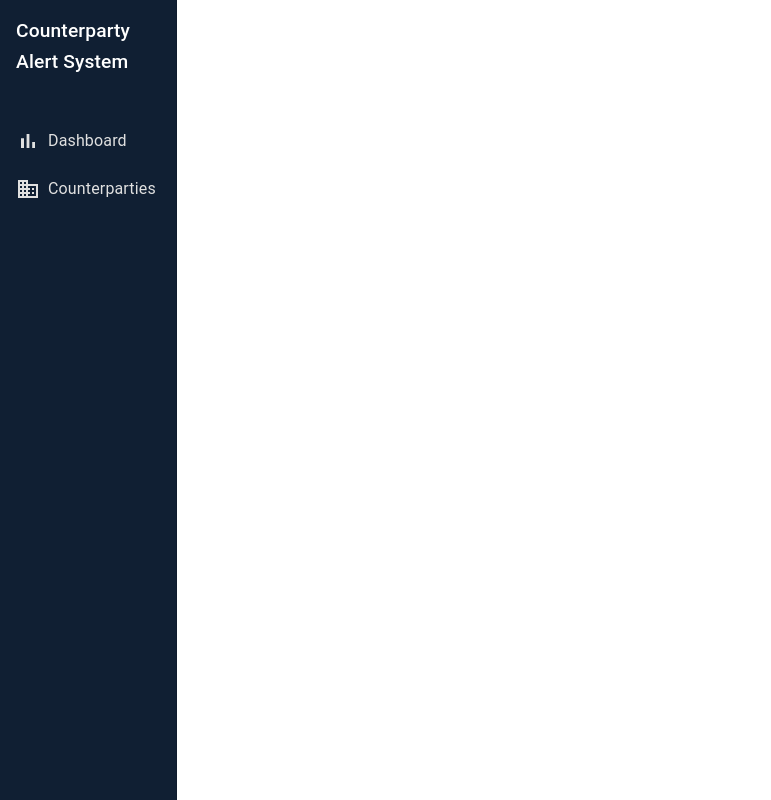
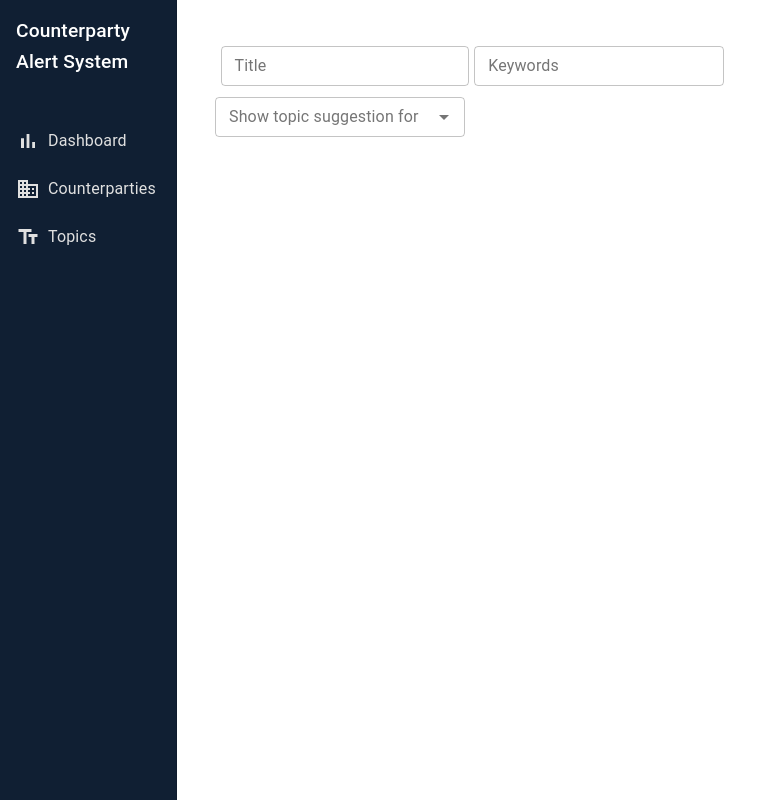
Before and after one commit to SGHKUST-FYP-Portfolio-Alert/portfolio-early-alert-intelligent-frontend, a React (Create React App) app: page /edit-topic in a window 1280 px wide. Shown: the whole page, without its empty margins (0-771 px from the left). Built offline with nearby package versions, Linux system fonts and the light colour scheme.

Commit message:
topic list and display topic edit page

```diff
--- a/src/App.js
+++ b/src/App.js
@@ -9,9 +9,10 @@ import Sidebar from './components/Sidebar'
 import Dashboard from './pages/Dashboard';
 import CounterpartyList from './pages/CounterpartyList';
 import Counterparty from './pages/Counterparty/Counterparty';
+import TopicList from './pages/TopicList';
 import { ThemeProvider } from '@material-ui/styles';
 import NewCounterparty from './pages/NewCounterparty';
-import AddKeyword from './pages/AddKeyword';
+import EditTopic from './pages/EditTopic';
 import { useState } from 'react';
 import Fab from '@material-ui/core/Fab';
 
@@ -86,7 +87,8 @@ function App() {
               <Route exact path="/counterparty-list" render={(props) => <CounterpartyList/>}/>
               <Route exact path="/counterparty" render={props => <Counterparty/>}/>
               <Route exact path="/new-counterparty" render={props => <NewCounterparty/>}/>
-              <Route exact path="/add-keyword" render={props => <AddKeyword/>}/>
+              <Route exact path="/edit-topic" render={props => <EditTopic/>}/>
+              <Route exact path="/topic-list" render={(props) => <TopicList/>}/>
             </Switch>
           </div>
           <Fab className={classes.fab} onClick={()=>setMobileSidebarOpen(true)}>
--- a/src/components/Sidebar.js
+++ b/src/components/Sidebar.js
@@ -6,6 +6,7 @@ import ListItemText from '@material-ui/core/ListItemText';
 import ListItemIcon from '@material-ui/core/ListItemIcon'
 import BarChartIcon from '@material-ui/icons/BarChart';
 import BusinessIcon from '@material-ui/icons/Business';
+import TextFieldsIcon from '@material-ui/icons/TextFields';
 import { makeStyles, Typography } from "@material-ui/core";
 import Hidden from '@material-ui/core/Hidden';
 
@@ -57,6 +58,11 @@ const sideBarItems = [
     label: 'Counterparties',
     route: '/counterparty-list',
     icon: <BusinessIcon />
+  },
+  {
+    label: 'Topics',
+    route: 'topic-list',
+    icon: <TextFieldsIcon />
   }
 ]
 const Sidebar = (props) => {
--- a/src/pages/AddKeyword.js
+++ /dev/null
@@ -1,53 +0,0 @@
-import { makeStyles } from '@material-ui/core/styles';
-import { useEffect, useState } from 'react';
-import { withRouter } from 'react-router-dom';
-import axios from 'axios';
-import { serverURL } from '../constants';
-import { Typography } from '@material-ui/core';
-
-const useStyles = makeStyles((theme) => ({
-  addkeyword: {
-    padding: theme.spacing(3),
-  },
-  row: {
-    '& > *': {
-      margin: theme.spacing(0.5),
-      display: 'inline-flex'
-    }
-  }
-}));
-
-const AddKeyword = (props) => {
-
-  const classes = useStyles();
-  const { history } = props;
-
-  const queryParams = new URLSearchParams(document.location.search);
-  const counterparty = queryParams.get('symbol')
-
-  const [data, setData] = useState({});
-
-  useEffect(function(){
-    axios.get(serverURL + `lda?symbol=${counterparty}`)
-    .then((response)=>{
-      setData(response.data)
-    })
-    .catch((error)=> console.log("TODO error handling", error))
-  }, [])
-
-  return (
-    <div className={classes.addkeyword}>
-      <Typography>{data?.datetime}</Typography>
-      {data?.topics?.map(topic =>
-        <div className={classes.row}>
-          <Typography>LDA {topic[0]}:</Typography>
-          {topic[1].slice(0, 5).map(keyword =>
-            <Typography>({keyword[0]}, {(keyword[1] * 100).toFixed(2)}%)</Typography>
-          )}
-        </div>
-      )}
-    </div>
-  );
-}
-
-export default withRouter(AddKeyword)
--- a/src/pages/Counterparty/Counterparty.js
+++ b/src/pages/Counterparty/Counterparty.js
@@ -129,7 +129,7 @@ const Counterparty = (props) => {
         </div>
       </div>
       <Button variant="contained" size="small" className={classes.button}
-        onClick={()=>history.push(`/add-keyword?symbol=${counterparty}`)}
+        onClick={()=>history.push(`/edit-topic?symbol=${counterparty}`)}
       >
         Edit Keywords
       </Button>
--- /dev/null
+++ b/src/pages/EditTopic.js
@@ -0,0 +1,122 @@
+import { makeStyles } from '@material-ui/core/styles';
+import { useEffect, useState } from 'react';
+import { withRouter } from 'react-router-dom';
+import axios from 'axios';
+import { serverURL } from '../constants';
+import { Typography } from '@material-ui/core';
+import Autocomplete from '@material-ui/lab/Autocomplete';
+import TextField from '@material-ui/core/TextField';
+import Chip from '@material-ui/core/Chip';
+
+const useStyles = makeStyles((theme) => ({
+  page: {
+    padding: theme.spacing(3),
+  },
+  row: {
+    alignContent: 'center',
+    '& > *': {
+      margin: theme.spacing(0.7),
+      display: 'inline-flex'
+    }
+  },
+  autocomplete: {
+    margin: 0,
+    marginTop: -2.5
+  }
+}));
+
+const EditTopic = (props) => {
+
+  const classes = useStyles();
+  const { history } = props;
+
+  const queryParams = new URLSearchParams(document.location.search);
+  const topicId = queryParams.get('topicId')
+  const counterparty = queryParams.get('symbol')
+
+  const [selectedCounterparties, setSelectedCounterparties] = useState([])
+  const [selectedCounterpartyForSuggestion, setSelectedCounterpartyForSuggestion] = useState(counterparty)
+  const [topicData, setTopicData] = useState([]);
+  const [ldaSuggestion, setLdaSuggestion] = useState({});
+
+  useEffect(function(){
+    if (!selectedCounterpartyForSuggestion) return;
+    axios.get(serverURL + `lda?symbol=${selectedCounterpartyForSuggestion}`)
+    .then((response)=>{
+      setLdaSuggestion(response.data)
+    })
+    .catch((error)=> console.log("TODO error handling", error))
+  }, [selectedCounterpartyForSuggestion])
+
+  useEffect(function(){
+    if (!topicId) return;
+    axios.get(serverURL + `topic/?id=${topicId}`)
+    .then((response)=>{
+      setTopicData(response.data)
+    })
+    .catch((error)=> console.log("TODO error handling", error))
+  }, [])
+
+  function renderAutocompleteInput(params){
+    return (
+    <TextField
+      {...params}
+      label="Show topic suggestion for"
+      variant="outlined"
+      margin="dense"
+    />)
+  }
+
+  const TopicSuggestion = (props) => {
+    return <div>{
+      ldaSuggestion?.topics?.map((topic, i) =>
+        <div className={classes.row}>
+          <Typography>LDA {i}:</Typography>
+          {topic[1].slice(0, 8).map(keyword =>
+            <Chip size="small" label={keyword[0]}/>
+          )}
+        </div>
+      )
+    }</div>
+  }
+
+  return (
+    <div className={classes.page}>
+      <div className={classes.row}>
+        <TextField
+          variant="outlined"
+          label="Title"
+          margin="dense"
+          value={topicData?.title}
+          InputLabelProps={{ shrink: Boolean(topicData?.title) }}
+        />
+        <Autocomplete
+          multiple
+          freeSolo
+          style={{ minWidth: 250 }}
+          className={classes.autocomplete}
+          options={[]}
+          value={topicData?.keywords || []}
+          renderInput={params =>
+            <TextField
+              {...params}
+              variant="outlined"
+              label="Keywords"
+              margin="dense"
+            />
+          }
+        />
+      </div>
+      <Autocomplete
+        renderInput={renderAutocompleteInput}
+        style={{ width: 250 }}
+        className={classes.autocomplete}
+        value={selectedCounterpartyForSuggestion}
+        options={[]}
+      />
+      <TopicSuggestion />
+    </div>
+  );
+}
+
+export default withRouter(EditTopic)
--- a/src/pages/NewCounterparty.js
+++ b/src/pages/NewCounterparty.js
@@ -98,6 +98,7 @@ const NewCounterparty = (props) => {
     return (
     <TextField {...params}
       label="Search Counterparty"
+      variant="outlined"
       InputProps={{
         ...params.InputProps,
         endAdornment: (
--- /dev/null
+++ b/src/pages/TopicList.js
@@ -0,0 +1,92 @@
+import { withRouter } from "react-router-dom"
+import { DataGrid } from '@material-ui/data-grid';
+import Button from '@material-ui/core/Button'
+import { makeStyles } from '@material-ui/core/styles';
+import axios from 'axios';
+import { serverURL } from '../constants'
+import { useState, useEffect } from "react";
+
+
+const useStyles = makeStyles((theme) => ({
+  counterpartyList: {
+    textAlign: 'center',
+  },
+  buttonRow: {
+    textAlign: 'left',
+    '& > *': {
+      margin: theme.spacing(1),
+    }
+  }
+}));
+
+const CounterpartyList = (props) => {
+
+  const classes = useStyles();
+  const { history } = props;
+  const [ topics, setTopics ] = useState([]);
+  const [ selectedTopics, setSelectedTopics ] = useState([]);
+
+  function handleDelteTopics(){
+    const promises = selectedTopics.map(
+      counterparty => axios.delete(serverURL+'counterparty?symbol='+counterparty)
+    )
+
+    Promise.all(promises)
+      .then(history.go())
+  }
+
+  useEffect(()=>{
+    axios.get(serverURL + 'topic')
+      .then((response)=>{
+        setTopics(response.data)
+      })
+      .catch((error)=>{
+        console.log("TODO error catching")
+      })
+  }, []);
+
+  const columns = [
+    {
+      field: 'title',
+      headerName: 'Title',
+      width: 130
+    },
+    {
+      field: 'keywords',
+      headerName: 'Keywords',
+      width: 300
+    }, {
+      field: 'counterparties',
+      headerName: 'Counterparties',
+      width: 300
+    }
+  ]
+
+  return (
+    <div className={classes.counterpartyList}>
+      <div className={classes.buttonRow}>
+        <Button variant="contained" color="primary"
+          onClick={(event) => history.push("/edit-topic")}
+        >
+          New
+        </Button>
+        <Button variant="contained" color="secondary"
+          onClick={handleDelteTopics}
+        >
+          Delete
+        </Button>
+      </div>
+      <DataGrid
+        autoHeight
+        checkboxSelection
+        columns={columns}
+        rows={topics}
+        //getRowId={(row) => row.id}
+        onRowClick={({row})=>history.push("/edit-topic?topicId="+row.id)}
+        onSelectionModelChange={(val)=>setSelectedTopics(val)}
+      />
+    </div>
+  )
+}
+
+export default withRouter(CounterpartyList)
```
